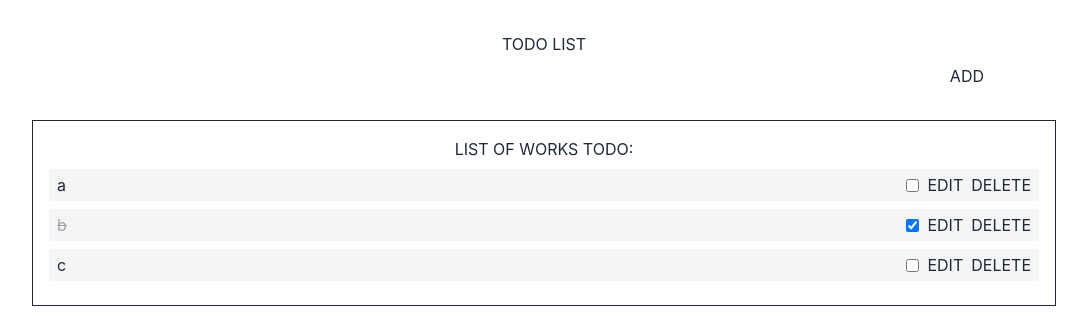
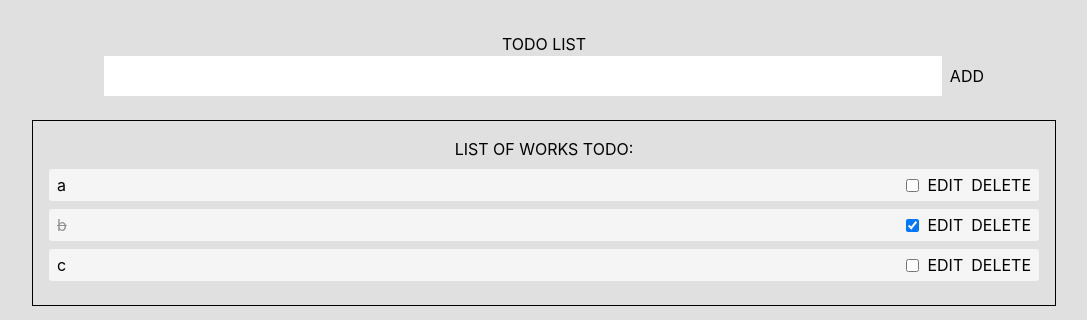
Before and after one commit to Dylan0916/todo-list-with-vue, a Vue app: page / in a window 1280 px wide. Shown: the top 320 px of the page, without its empty margins (96-1183 px from the left). Built offline with nearby package versions, Linux system fonts and the light colour scheme.

Commit message:
remove daisyui

```diff
--- a/package.json
+++ b/package.json
@@ -17,7 +17,6 @@
     "@types/node": "^20.8.2",
     "@vitejs/plugin-vue": "^4.2.3",
     "autoprefixer": "^10.4.16",
-    "daisyui": "^3.9.2",
     "postcss": "^8.4.31",
     "tailwindcss": "^3.3.3",
     "typescript": "^5.0.2",
--- a/tailwind.config.js
+++ b/tailwind.config.js
@@ -4,5 +4,5 @@ export default {
   theme: {
     extend: {},
   },
-  plugins: [require('daisyui')],
+  plugins: [],
 };
```
Also changed, not shown: 1 other file (tests, documents, lock files or other folders).
